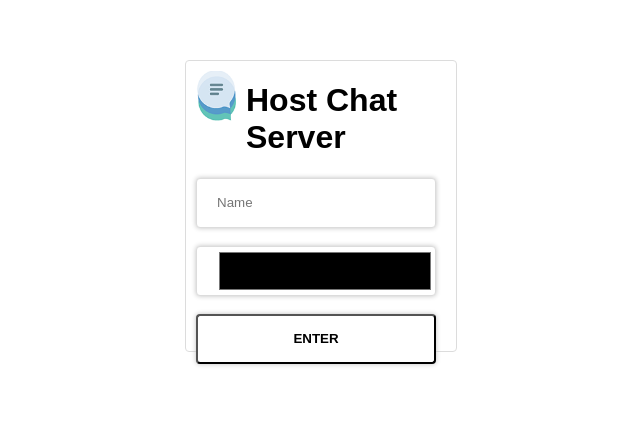
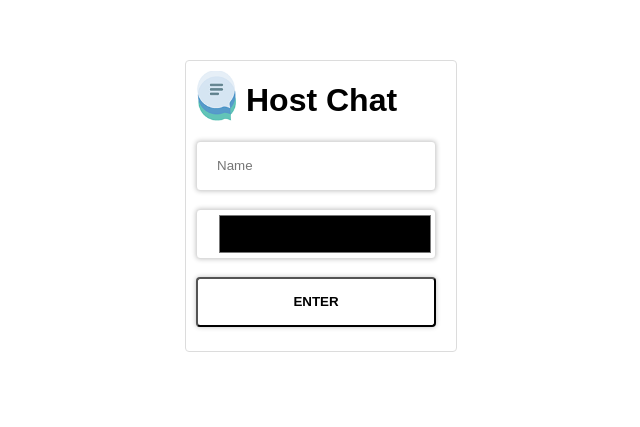
Before and after one commit to KazeDevID/Host-Chat-Server, a plain HTML site: page index.html in a window 1280 px wide. Shown: the part 205-632 px from the top of the page, without its empty margins (330-970 px from the left). Drawn offline with nearby package versions, Linux system fonts and the light colour scheme.

Commit message:
Add files via upload

```diff
--- a/index.html
+++ b/index.html
@@ -1,6 +1,6 @@
 <html>
 <head>
-	<title>Host Chat Server</title>
+	<title>Host Chat</title>
 	<link rel="icon" href="images/chatLogo.png">
 	<link rel="stylesheet" href="style/logIn.css"/>
 	<script src="https://ajax.googleapis.com/ajax/libs/jquery/3.4.1/jquery.min.js"></script>
@@ -10,7 +10,7 @@
 		<div id="loading"></div>
 		<div class="container">
 			<div class="main">
-				<img src="images/chatLogo.png"><h1>Host Chat Server</h1>
+				<img src="images/chatLogo.png"><h1>Host Chat</h1>
 				<div id="questions">
 					<input autocomplete="off" placeholder="Name" type="text" name="name" id="name"/>
 					<br>
```
Also changed, not shown: adminChat.html (+1 -1 lines), textChat.html (+1 -1 lines), videoChat.html (+1 -1 lines).
